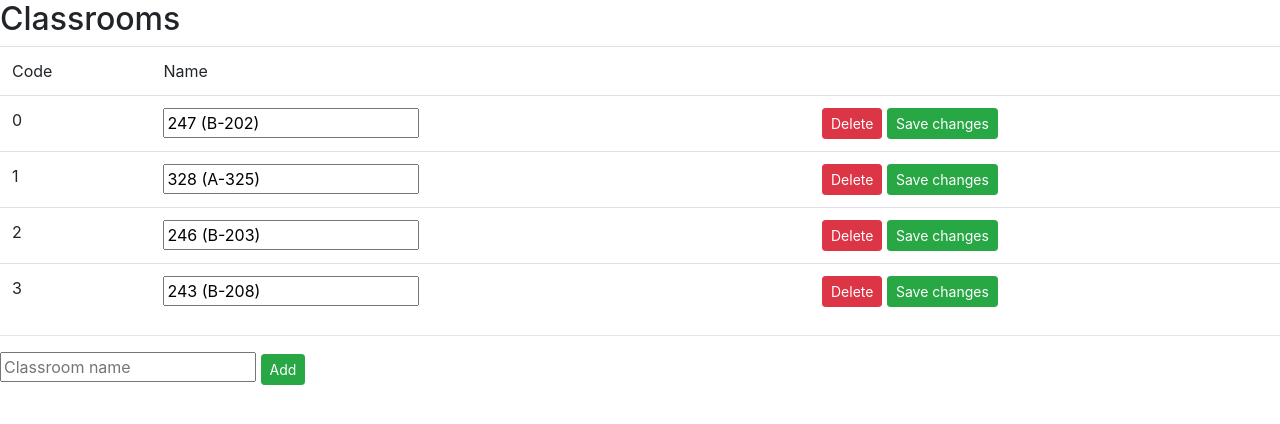
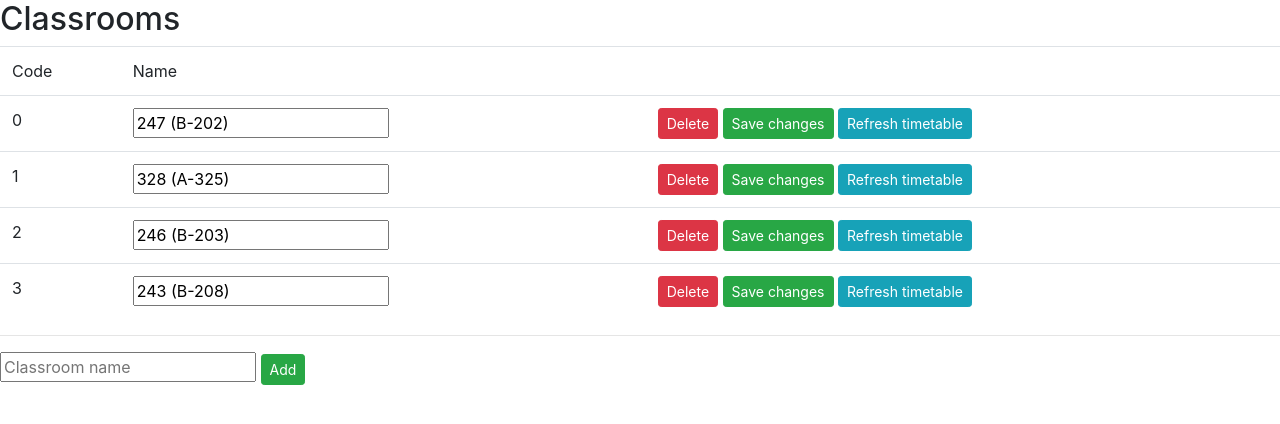
Before and after one commit to lorenzoap/classroom_ar_scanner, a Flask app: page /admin in a window 1280 px wide. Shown: the top 424 px of the page. Run offline with Flask 2, Linux system fonts and the light colour scheme; data comes from the database, SQL or seed files in the repository; some libraries are stand-ins or nearby versions.

Commit message:
Aggiunto il bottone per aggiornare l'orario di un'aula all'interfaccia admin (che ho dimenticato nel commit precedente)

```diff
--- a/WebServer/templates/admin.html
+++ b/WebServer/templates/admin.html
@@ -24,6 +24,7 @@
 					<td>
 						<a class="btn btn-danger btn-sm" href="{{ url_for('admin_delete_cr', code=classroom.code) }}">Delete</a>
 						<input class="btn btn-success btn-sm" type="submit" value="Save changes"/>
+						<a class="btn btn-info btn-sm" href="{{ url_for('admin_refresh_cr', code=classroom.code) }}">Refresh timetable</a>
 					</td>
 				</form>
 			</tr>
```
